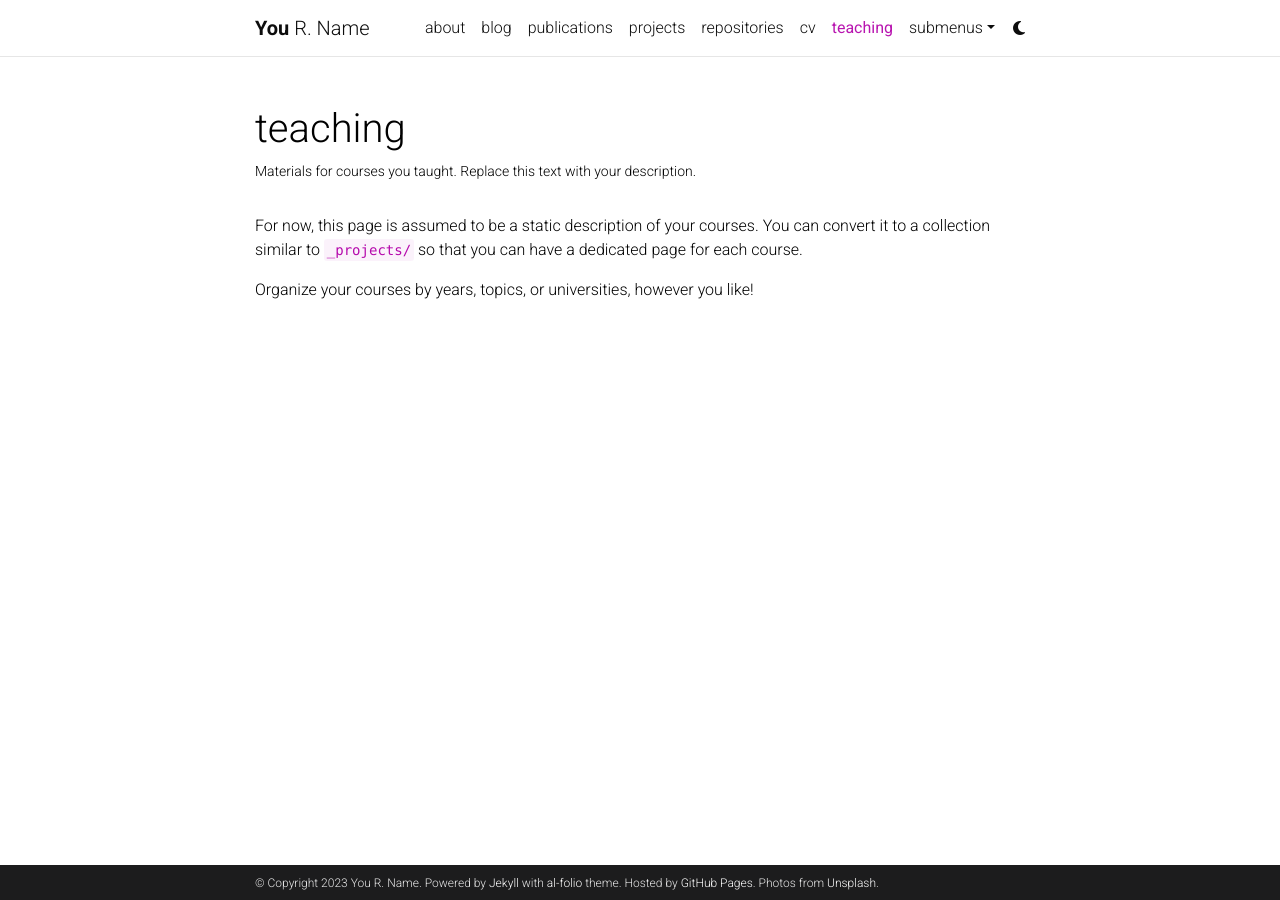
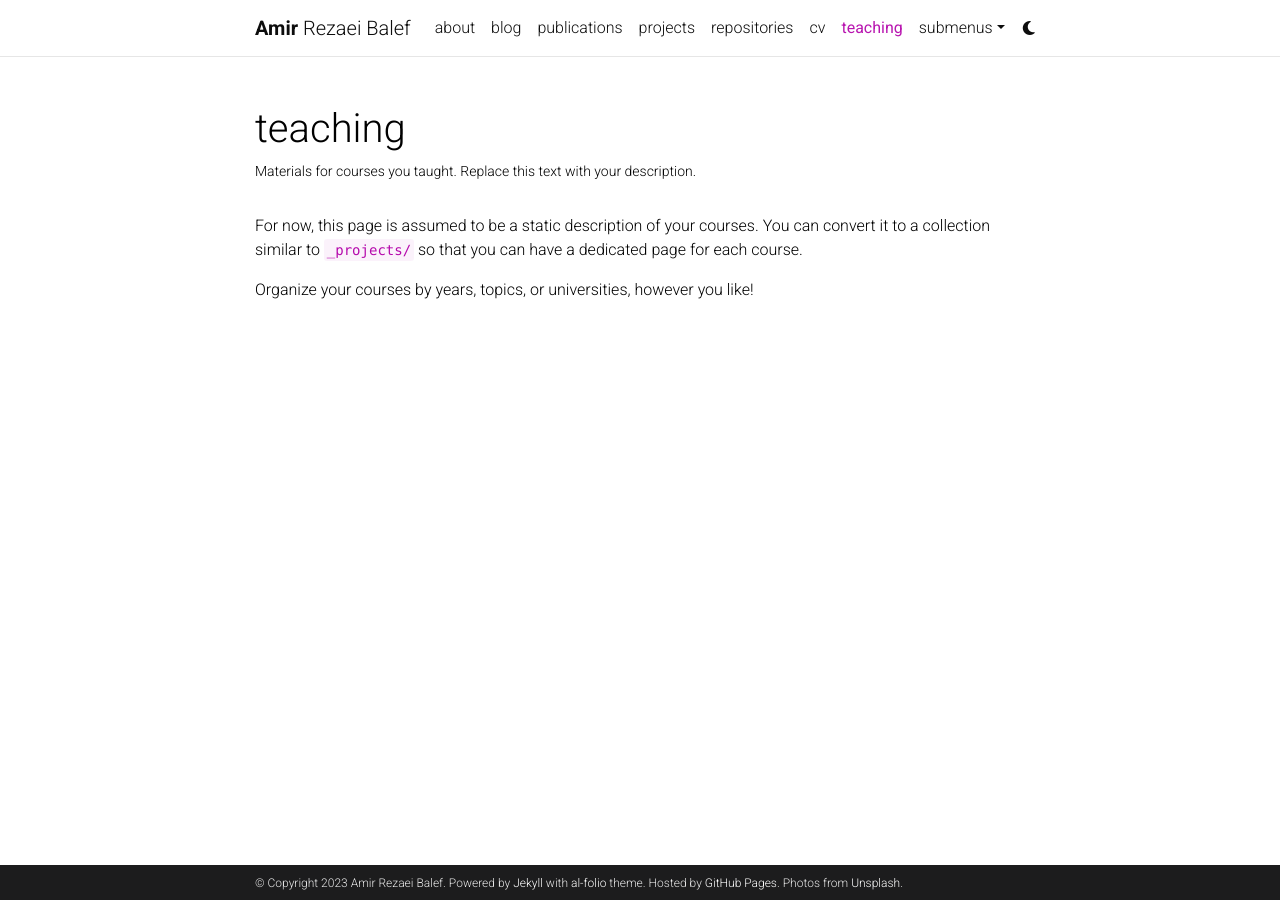
Before and after one commit to amirbalef/amirbalef.github.io, a Jekyll site: the page built from _pages/teaching.md, in a window 1280 px wide. Built offline with Jekyll 4.4.1, drawn with Linux system fonts in a browser that asks for light colours; comment, search, counter and statistics services are not loaded; a style sheet for code colours, icons or effects is not loaded.

Commit message:
Update _config.yml

```diff
--- a/_config.yml
+++ b/_config.yml
@@ -3,10 +3,10 @@
 # -----------------------------------------------------------------------------
 
 title: blank # the website title (if blank, full name will be used instead)
-first_name: You
-middle_name: R.
-last_name: Name
-email: you@example.com
+first_name: Amir
+middle_name: Rezaei
+last_name: Balef
+email: amirbalef@gmail.com
 description: > # the ">" symbol means to ignore newlines until "footer_text:"
   A simple, whitespace theme for academics. Based on [*folio](https://github.com/bogoli/-folio) design.
 footer_text: >
```
